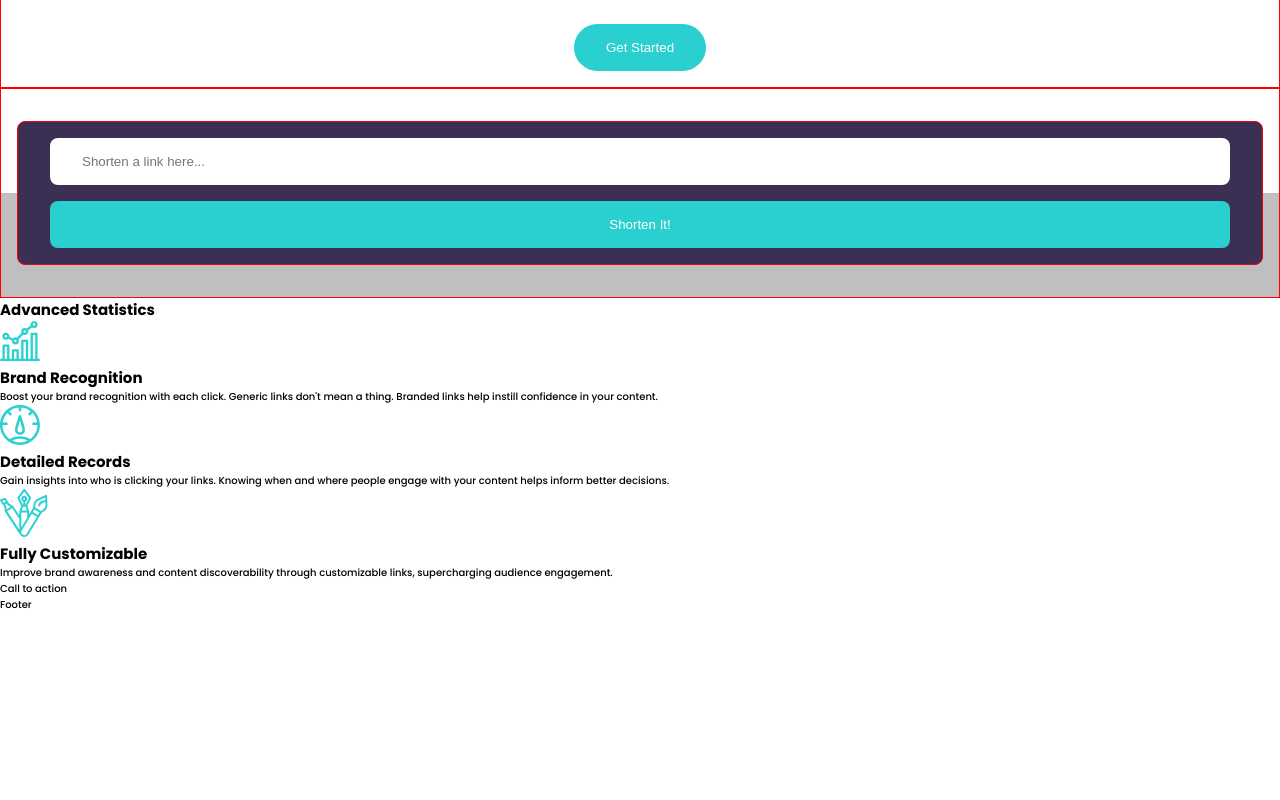
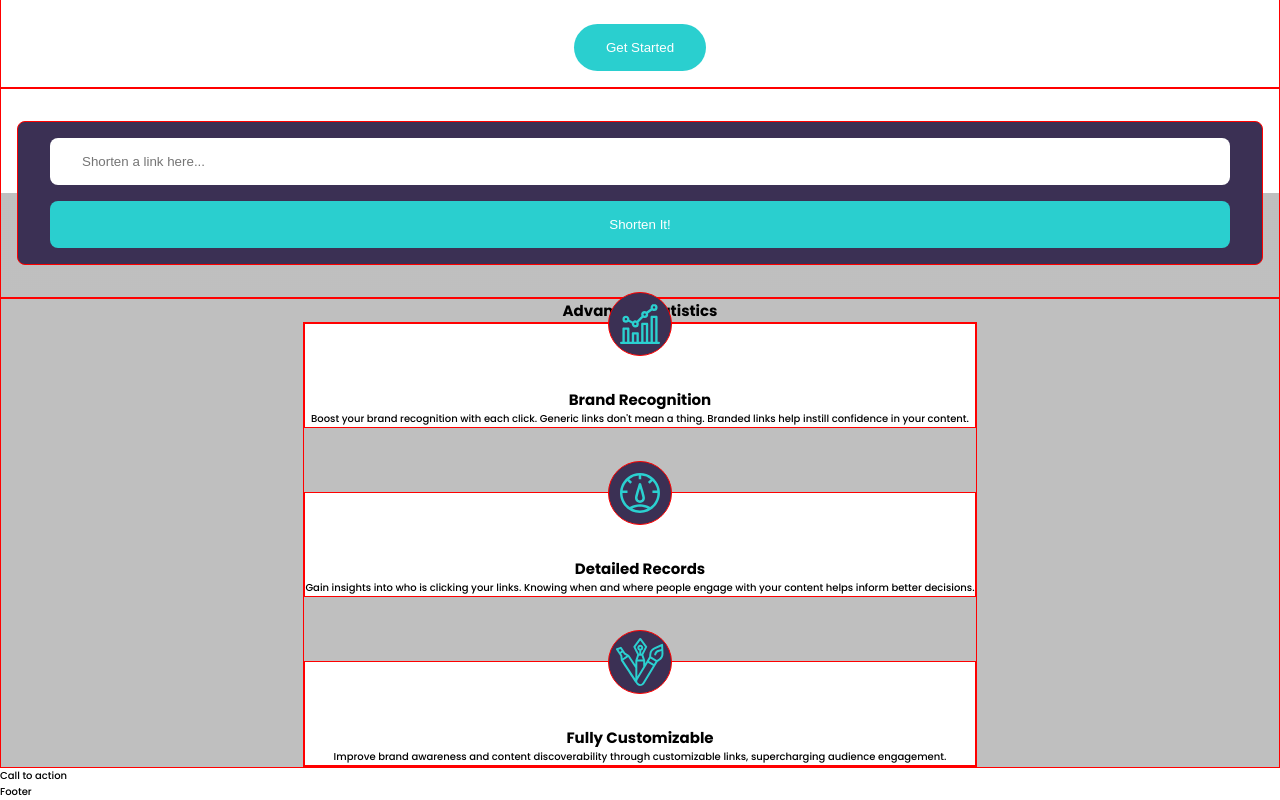
Before and after one commit to riwepo/fem-url-shortening-api-landing-page, a React (Create React App) app: page / in a window 1280 px wide. Shown: the part 1039-1839 px from the top of the page. Before the commit the page ends 1652 px from the top, so only its background shows below. Built offline with nearby package versions, Linux system fonts and the light colour scheme.

Commit message:
styling stats

```diff
--- a/src/components/statistics/Stats.module.css
+++ b/src/components/statistics/Stats.module.css
@@ -0,0 +1,8 @@
+.container {
+  display: flex;
+  flex-direction: column;
+  align-items: center;
+  background-color: var(--gray-color);
+
+  border: solid 1px red;
+}
--- a/src/components/statistics/StatsItem.js
+++ b/src/components/statistics/StatsItem.js
@@ -5,16 +5,17 @@ import classes from "./StatsItem.module.css";
 function StatsItem({ itemInfo }) {
   const createImgSource = (iconFileName) => {
     const source = `${process.env.PUBLIC_URL}/images/${iconFileName}`;
-    console.log(source);
     return source;
   };
   return (
     <div className={classes.container}>
-      <img
-        className={classes.img}
-        src={createImgSource(itemInfo.iconFileName)}
-        alt={itemInfo.iconAlt}
-      />
+      <div className={classes.imageContainer}>
+        <img
+          className={classes.img}
+          src={createImgSource(itemInfo.iconFileName)}
+          alt={itemInfo.iconAlt}
+        />
+      </div>
       <h2 className={classes.heading}>{itemInfo.heading}</h2>
       <p className={classes.text}>{itemInfo.text}</p>
     </div>
--- a/src/components/statistics/StatsItem.module.css
+++ b/src/components/statistics/StatsItem.module.css
@@ -0,0 +1,33 @@
+.container {
+  width: 100%;
+
+  /* margin-top: 4rem;
+  margin-bottom: 4rem; */
+
+  display: flex;
+  flex-direction: column;
+  align-items: center;
+  background-color: var(--white-color);
+
+  border: solid 1px red;
+}
+
+.imageContainer {
+  width: 4rem;
+  height: 4rem;
+
+  display: flex;
+  justify-content: center;
+  align-items: center;
+
+  border-radius: 50%;
+
+  transform: translate(0, -50%);
+
+  background-color: var(--dark-violet-color);
+
+  border: solid 1px red;
+}
+
+.img {
+}
--- a/src/components/statistics/StatsItemList.js
+++ b/src/components/statistics/StatsItemList.js
@@ -2,11 +2,11 @@ import React from "react";
 
 import StatsItem from "./StatsItem";
 
-import classes from "./StatsItem.module.css";
+import classes from "./StatsItemList.module.css";
 
 function StatsItemList({ items }) {
   return (
-    <ul>
+    <ul className={classes.container}>
       {items.map((item) => (
         <StatsItem key={item.id} itemInfo={item} />
       ))}
--- a/src/components/statistics/StatsItemList.module.css
+++ b/src/components/statistics/StatsItemList.module.css
@@ -0,0 +1,10 @@
+.container {
+  display: flex;
+  flex-direction: column;
+  justify-content: space-between;
+  align-items: center;
+  gap: 4rem;
+  background-color: var(--gray-color);
+
+  border: solid 1px red;
+}
```
